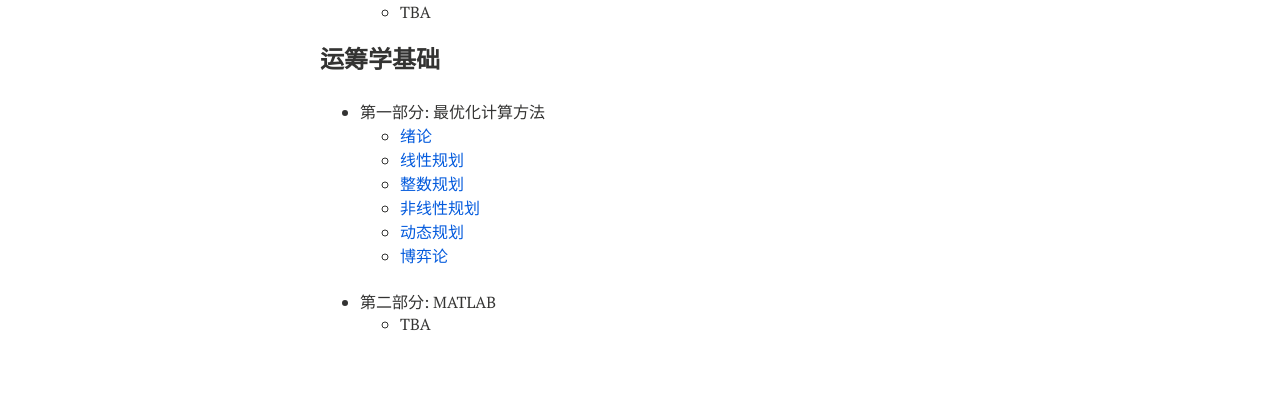
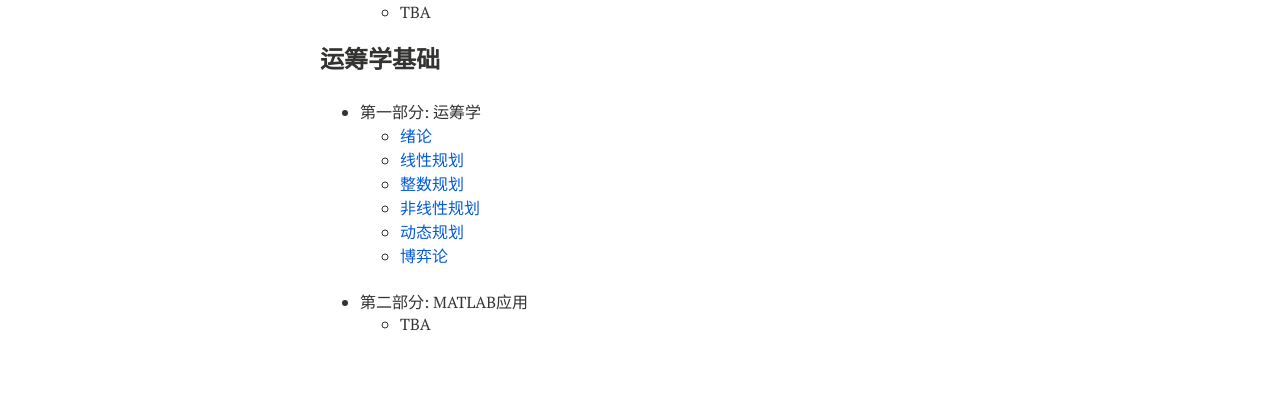
Before and after one commit to xianchaoxiu/xianchaoxiu.github.io, a Jekyll site: the page built from teaching/index.md, in a window 1280 px wide. Shown: the part 819-1218 px from the top of the page. Built offline with Jekyll 4.4.1, drawn with Linux system fonts in a browser that asks for light colours; nearby versions of some CDN libraries.

Commit message:
Update index.md

```diff
--- a/teaching/index.md
+++ b/teaching/index.md
@@ -43,7 +43,7 @@ share: false
 
 ### 运筹学基础
 
-- 第一部分: 最优化计算方法 <br>
+- 第一部分: 运筹学 <br>
   - <a href="../teaching/OR_1.pdf" class="textlink" target="_blank">绪论 </a> <br>
   - <a href="../teaching/OR_2.pdf" class="textlink" target="_blank">线性规划  </a> <br>
   - <a href="../teaching/OR_3.pdf" class="textlink" target="_blank">整数规划 </a> <br>
@@ -51,5 +51,5 @@ share: false
   - <a href="../teaching/OR_5.pdf" class="textlink" target="_blank">动态规划 </a> <br>
   - <a href="../teaching/OR_6.pdf" class="textlink" target="_blank">博弈论 </a> <br><br>
 
-- 第二部分: MATLAB  <br>
+- 第二部分: MATLAB应用  <br>
   - TBA
```
